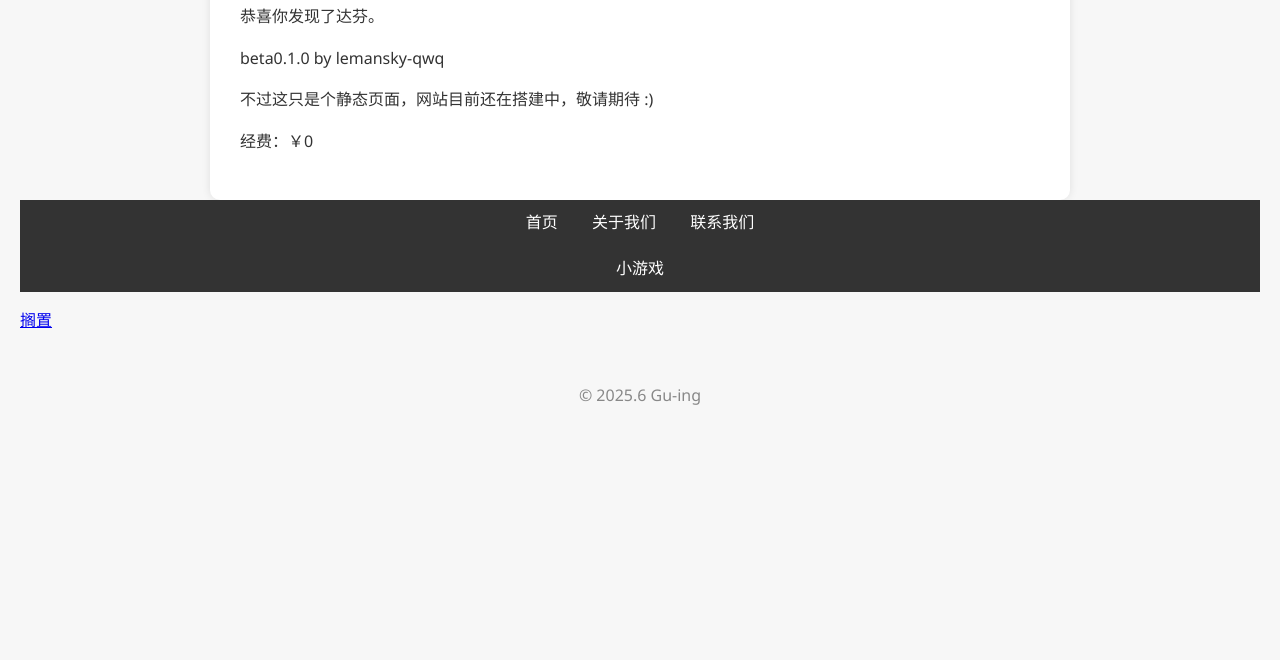
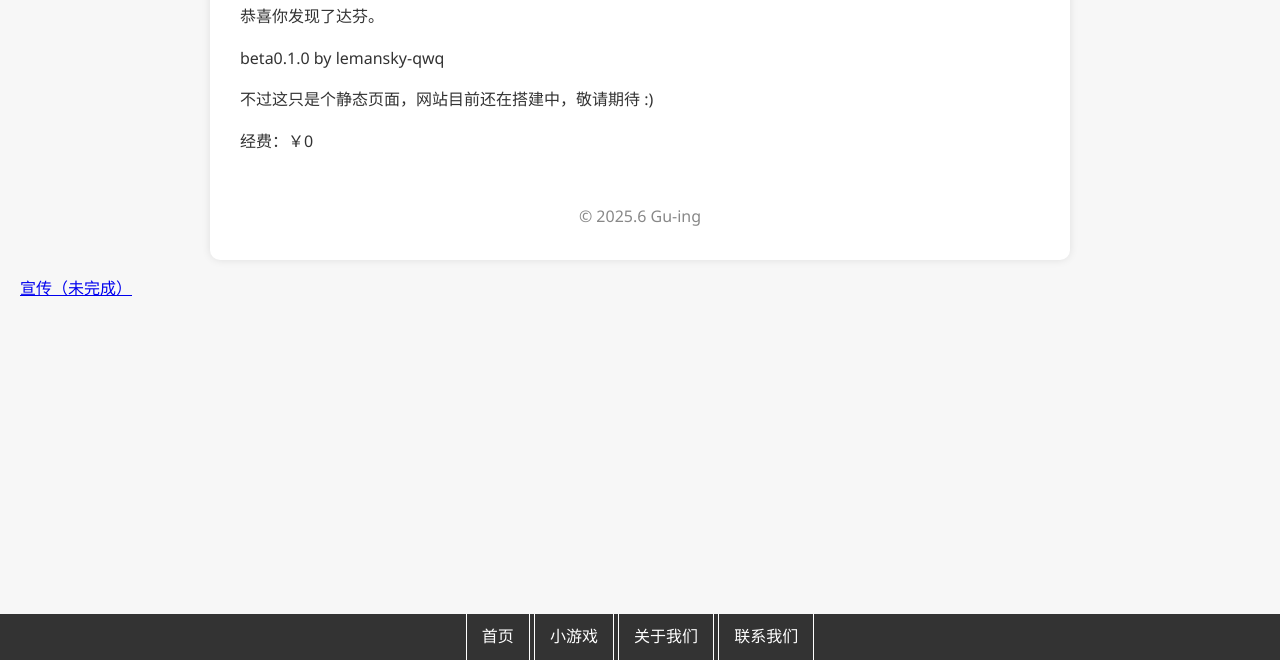
Before and after one commit to dogs0/guing-test, a plain HTML site: page index.html in a window 1280 px wide. Shown: the part 140-800 px from the top of the page. Drawn offline with Linux system fonts and the light colour scheme.

Commit message:
样式修改
将导航栏底置

```diff
--- a/index.html
+++ b/index.html
@@ -13,21 +13,16 @@
     <p>恭喜你发现了达芬。</p>
     <p>beta0.1.0 by lemansky-qwq</p>
     <p>不过这只是个静态页面，网站目前还在搭建中，敬请期待 :)</p>
-    <p>经费：￥0</p><html>
+    <p>经费：￥0</p>
+    <footer>© 2025.6 Gu-ing</footer>
   </div>
-
   <nav>
     <a href="/">首页</a>
+    <a href="/games/">小游戏</a>
     <a href="/about/">关于我们</a>
     <a href="/contact/">联系我们</a>
   </nav>
+  <p><a href="https://www.bilibili.com/video/BV1GJ411x7h7/">宣传（未完成）</a></p>
 
-  <nav>
-    <a href="/games/">小游戏</a>
-  </nav>
-
-  <p><a href="https://www.bilibili.com/video/BV1GJ411x7h7/">搁置</a>
-
-  <footer>© 2025.6 Gu-ing</footer>
 </body>
 </html>
--- a/style.css
+++ b/style.css
@@ -8,19 +8,34 @@ body {
 }
 
 nav {
+  position:fixed;
+  bottom:0px;
+  left:0px;
+  width: 100%;
   background: #333;
-  padding: 10px;
   text-align: center;
 }
 
 nav a {
+  position: relative;
+  display: inline-block;
   color: white;
-  margin: 0 15px;
+  height: 100%;
+  padding: 10px 15px;
+  border-left-width:1px;
+  border-right-width:1px;
+  border-top-width: 0px;
+  border-bottom-width: 0px;
+  border-style: solid;
   text-decoration: none;
+  transition: background-color 0.5s ease;
+  user-select: none;
 }
 
 nav a:hover {
   text-decoration: underline;
+  background-color: #888;
+  transition: background-color 0.25s ease;
 }
 
 .container {
```
Also changed, not shown: 404.html (+1 -3 lines).
